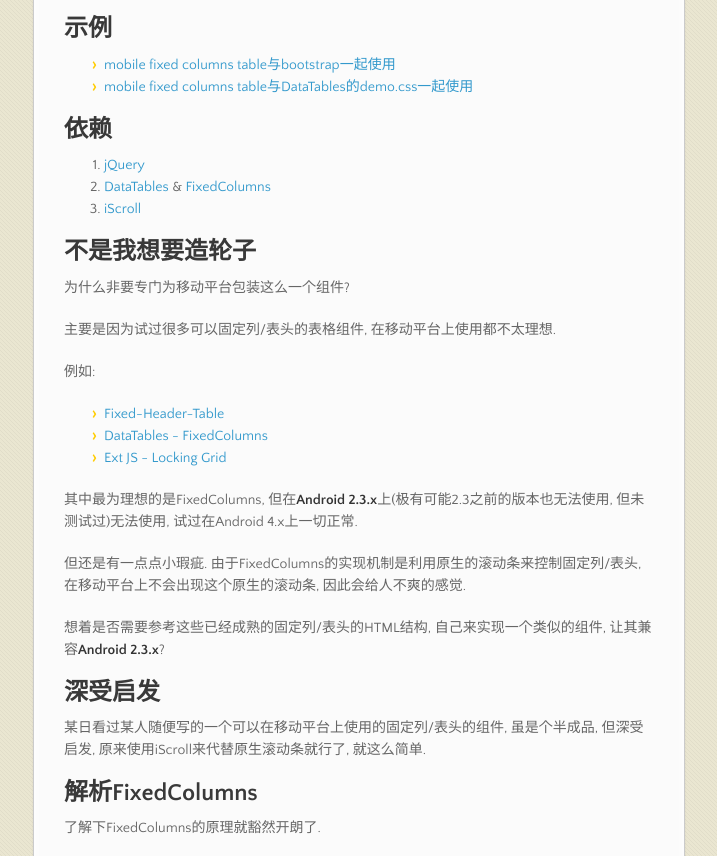
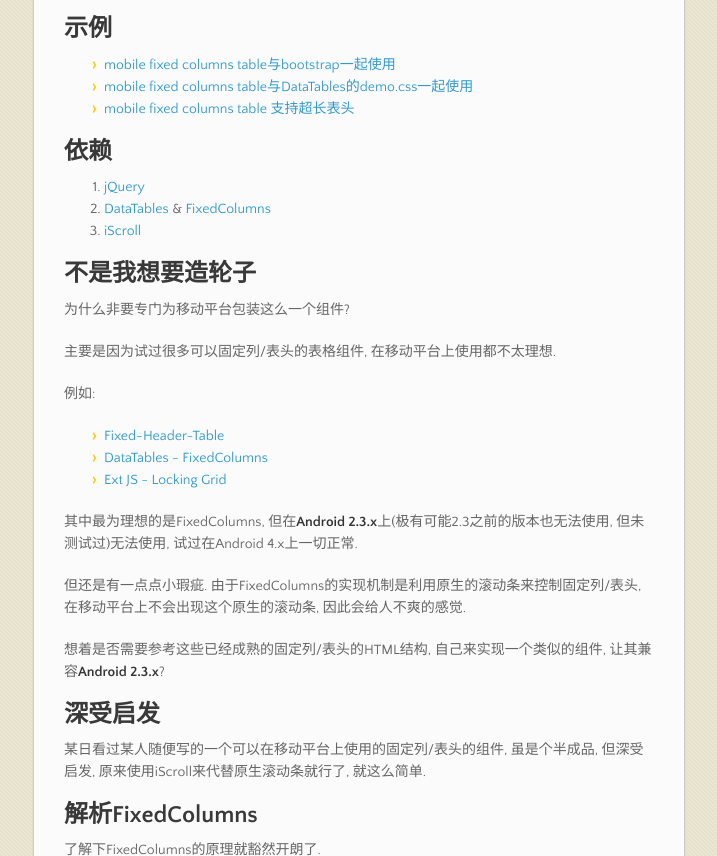
Before and after one commit to ufologist/mobile-fixed-columns-table, a plain HTML site: page index.html in a window 1280 px wide. Shown: the part 3086-3942 px from the top of the page, without its empty margins (282-999 px from the left). Drawn offline with nearby package versions, Linux system fonts and the light colour scheme.

Commit message:
添加支持超长表头示例的链接

```diff
--- a/index.html
+++ b/index.html
@@ -113,6 +113,7 @@
 <ul>
 <li><a href="http://ufologist.github.io/mobile-fixed-columns-table/mobile-fixed-columns-table-bootstrap.html">mobile fixed columns table与bootstrap一起使用</a></li>
 <li><a href="http://ufologist.github.io/mobile-fixed-columns-table/mobile-fixed-columns-table-democss.html">mobile fixed columns table与DataTables的demo.css一起使用</a></li>
+<li><a href="http://ufologist.github.io/mobile-fixed-columns-table/mobile-fixed-columns-table-long-header.html">mobile fixed columns table 支持超长表头</a></li>
 </ul>
 
 <h2>
```
